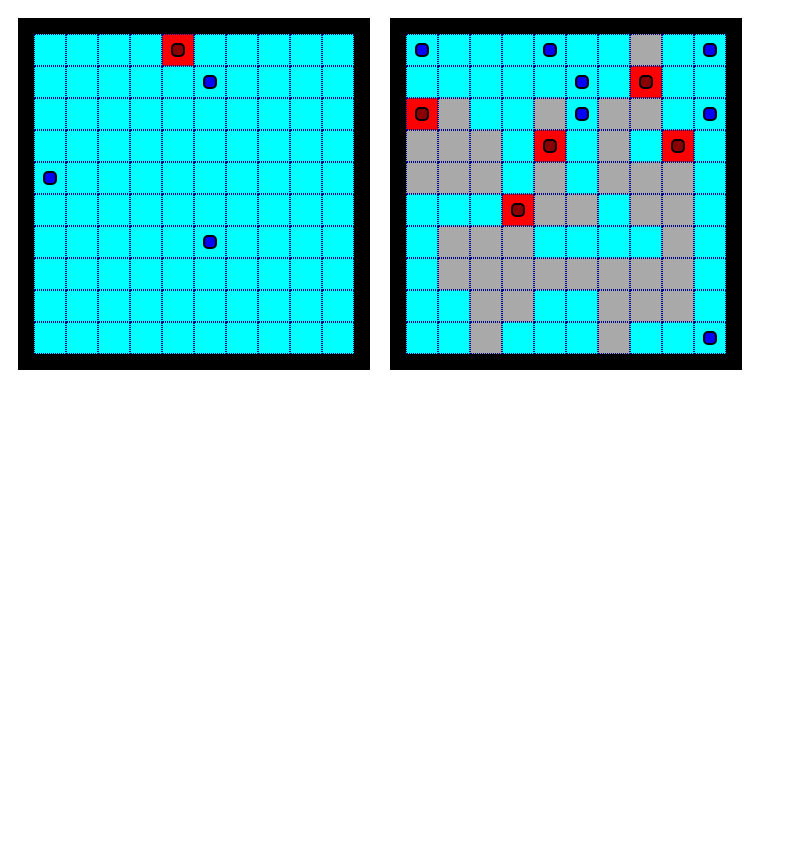
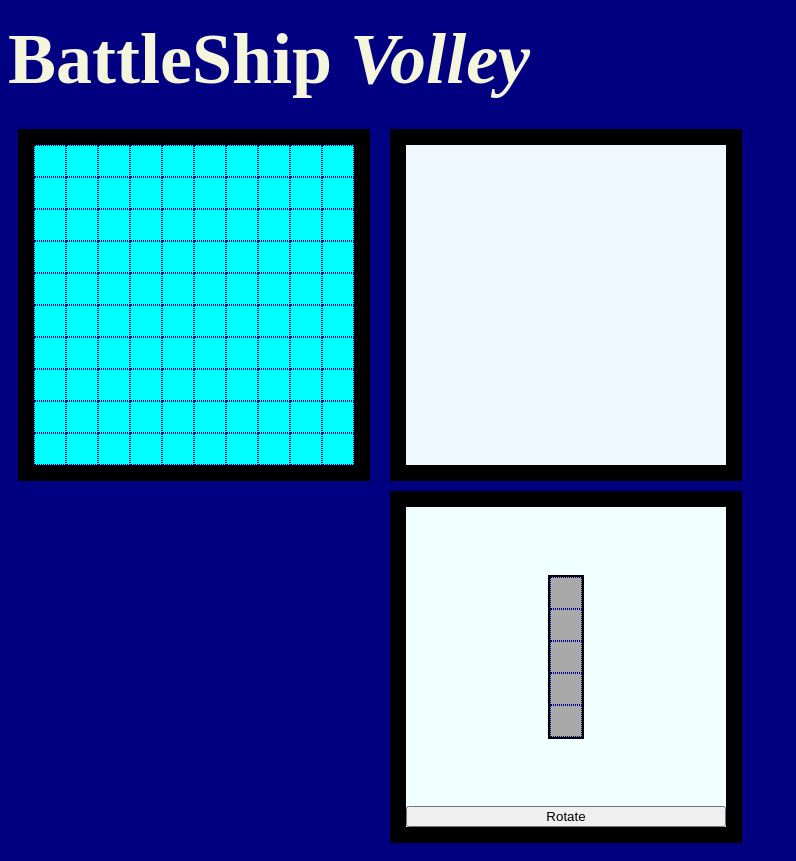
Before and after one commit to sbusenba/odin-battleship, a website built with webpack: page dist/index.html in a window 1280 px wide. Shown: the whole page, without its empty margins (0-796 px from the left). Before the commit the page ends 800 px from the top, so only its background shows below. Built offline with Linux system fonts and the light colour scheme.

Commit message:
cosmetic updates

```diff
--- a/src/style.css
+++ b/src/style.css
@@ -10,6 +10,18 @@
 .ship-display{
     display:flex;
     flex-direction: column;
+    height:320px;
+    width:320px;
+    margin:10px;
+    border: 1rem solid black;
+
+}
+span{
+    font-style: italic;
+}
+body {
+    background-color: navy;
+    color:beige;
 }
 .draggable-ship{
     border: 2px solid black;
@@ -22,7 +34,11 @@
     flex-direction: column;
     cursor:move;
 }
-
+h1{
+    font-size: 72px;
+    margin-block-start: 0.25em;
+    margin-block-end: 0.25em;
+}
 .marker {
     height:10px;
     width: 10px;
@@ -56,7 +72,15 @@
     border: 1rem solid black;
     width:fit-content;
 }
-body{
+.coms {
+    margin:10px;
+    overflow: auto;
+    background-color: aliceblue;
+    border: 1rem solid black;
+    height:320px;
+    width:320px;
+}
+#game-display{
     display:flex;
     flex-direction: row;
 }
```
Also changed, not shown: dist/index.html, dist/main.js.
